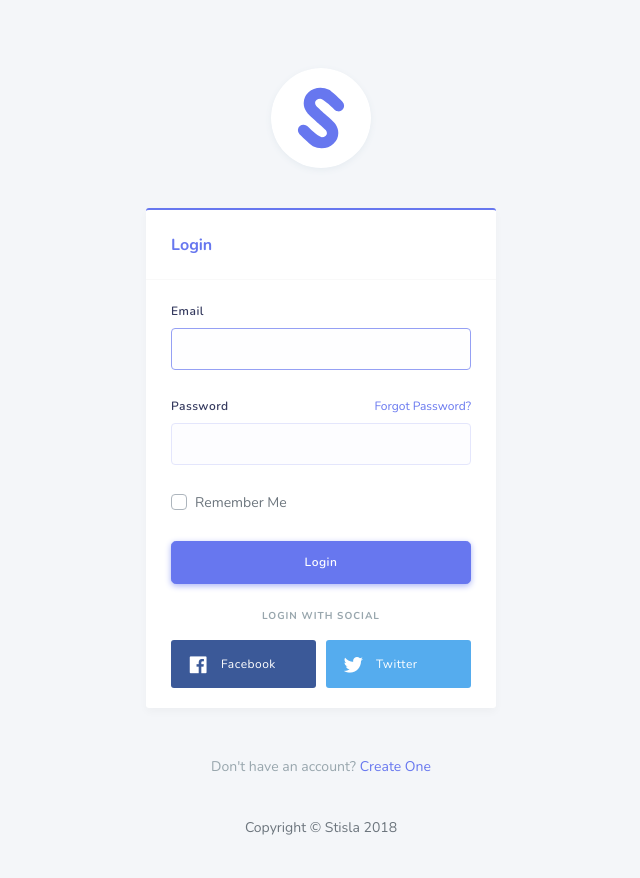
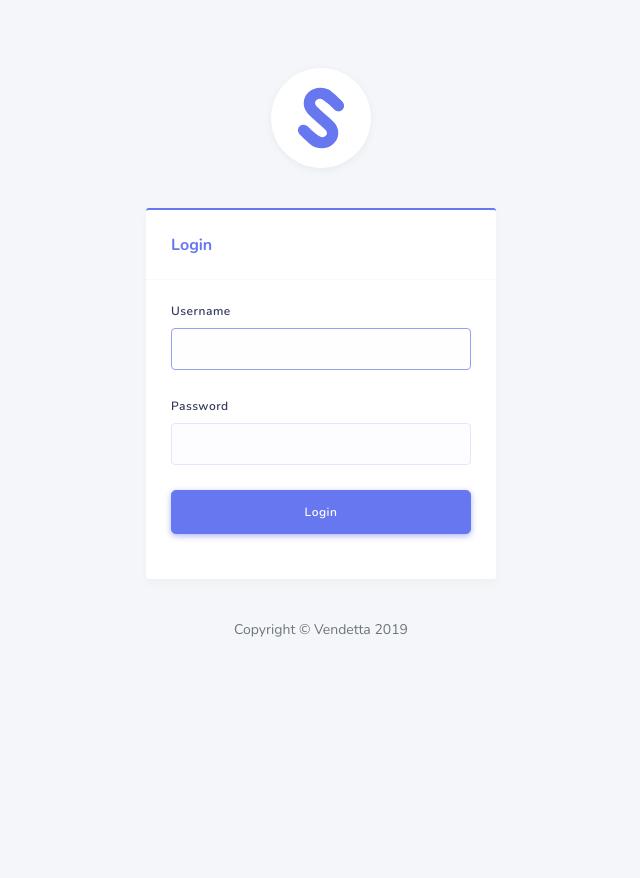
Before and after one commit to v3nd3tt4/tesminatbakat, a CodeIgniter app: page /database/login in a window 1280 px wide. Shown: the whole page, without its empty margins (319-959 px from the left). After the commit the page ends 637 px from the top, so only its background shows below. Run offline with CodeIgniter, Linux system fonts and the light colour scheme; some libraries are stand-ins or nearby versions.

Commit message:
login page

```diff
--- a/application/views/login.php
+++ b/application/views/login.php
@@ -33,21 +33,21 @@
               <div class="card-body">
                 <form method="POST" action="#" class="needs-validation" novalidate="">
                   <div class="form-group">
-                    <label for="email">Email</label>
+                    <label for="email">Username</label>
                     <input id="email" type="email" class="form-control" name="email" tabindex="1" required autofocus>
                     <div class="invalid-feedback">
-                      Please fill in your email
+                      Please fill in your username
                     </div>
                   </div>
 
                   <div class="form-group">
                     <div class="d-block">
                     	<label for="password" class="control-label">Password</label>
-                      <div class="float-right">
+                      <!-- <div class="float-right">
                         <a href="auth-forgot-password.html" class="text-small">
                           Forgot Password?
                         </a>
-                      </div>
+                      </div> -->
                     </div>
                     <input id="password" type="password" class="form-control" name="password" tabindex="2" required>
                     <div class="invalid-feedback">
@@ -55,12 +55,12 @@
                     </div>
                   </div>
 
-                  <div class="form-group">
+                  <!-- <div class="form-group">
                     <div class="custom-control custom-checkbox">
                       <input type="checkbox" name="remember" class="custom-control-input" tabindex="3" id="remember-me">
                       <label class="custom-control-label" for="remember-me">Remember Me</label>
                     </div>
-                  </div>
+                  </div> -->
 
                   <div class="form-group">
                     <button type="submit" class="btn btn-primary btn-lg btn-block" tabindex="4">
@@ -68,29 +68,12 @@
                     </button>
                   </div>
                 </form>
-                <div class="text-center mt-4 mb-3">
-                  <div class="text-job text-muted">Login With Social</div>
-                </div>
-                <div class="row sm-gutters">
-                  <div class="col-6">
-                    <a class="btn btn-block btn-social btn-facebook">
-                      <span class="fab fa-facebook"></span> Facebook
-                    </a>
-                  </div>
-                  <div class="col-6">
-                    <a class="btn btn-block btn-social btn-twitter">
-                      <span class="fab fa-twitter"></span> Twitter
-                    </a>
-                  </div>
-                </div>
+
 
               </div>
             </div>
-            <div class="mt-5 text-muted text-center">
-              Don't have an account? <a href="auth-register.html">Create One</a>
-            </div>
             <div class="simple-footer">
-              Copyright &copy; Stisla 2018
+              Copyright &copy; Vendetta 2019
             </div>
           </div>
         </div>
```
